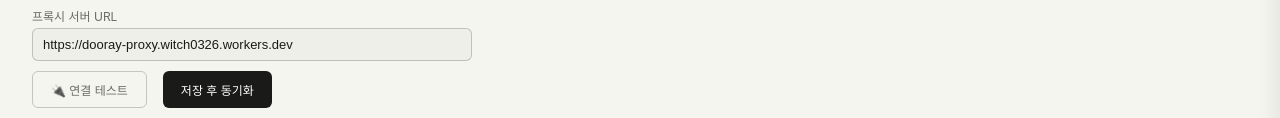
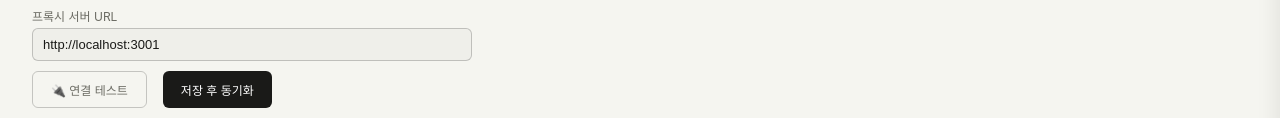
Before and after one commit to junghyuninc/dooray-dashboard, a plain HTML site: page index.html in a window 1280 px wide. Shown: the part 224-342 px from the top of the page. Drawn offline with Linux system fonts and the light colour scheme.

Commit message:
Update index.html

```diff
--- a/index.html
+++ b/index.html
@@ -278,7 +278,7 @@ const LS = {
 
 let cfg = LS.get('dooray-cfg') || {
   token: '',
-  proxy: 'https://dooray-proxy.witch0326.workers.dev',
+  proxy: 'http://localhost:3001',
   projects: [
     {id:'1517095452497754850', name:'디자인팀', keywords:''},
     {id:'3578990295646932668', name:'공고제작', keywords:''},
```
